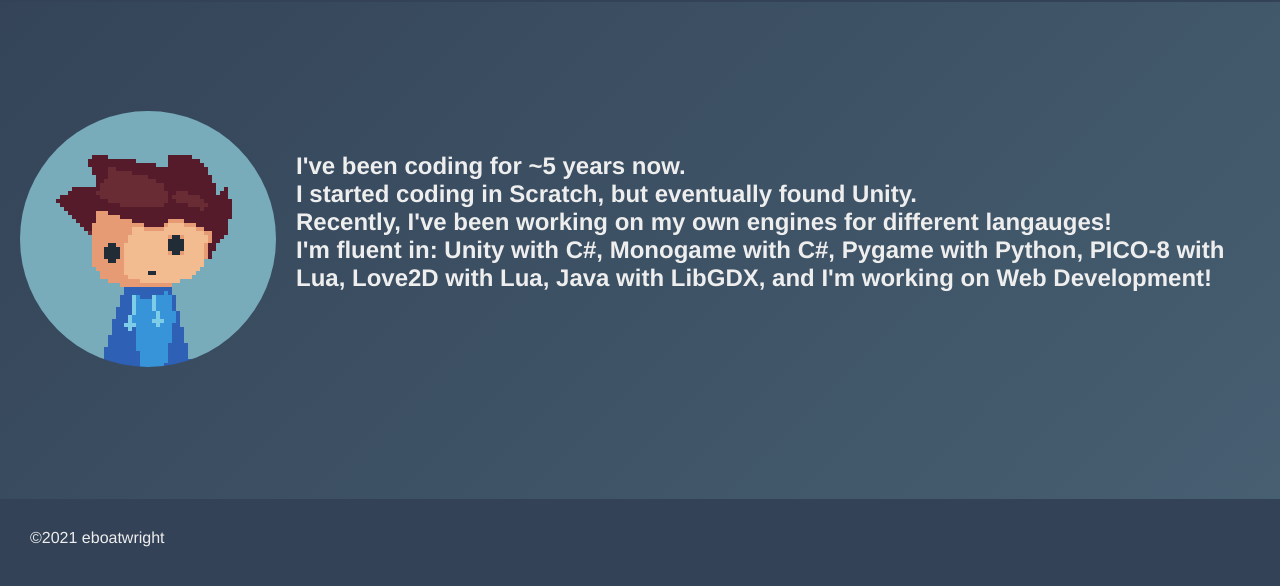
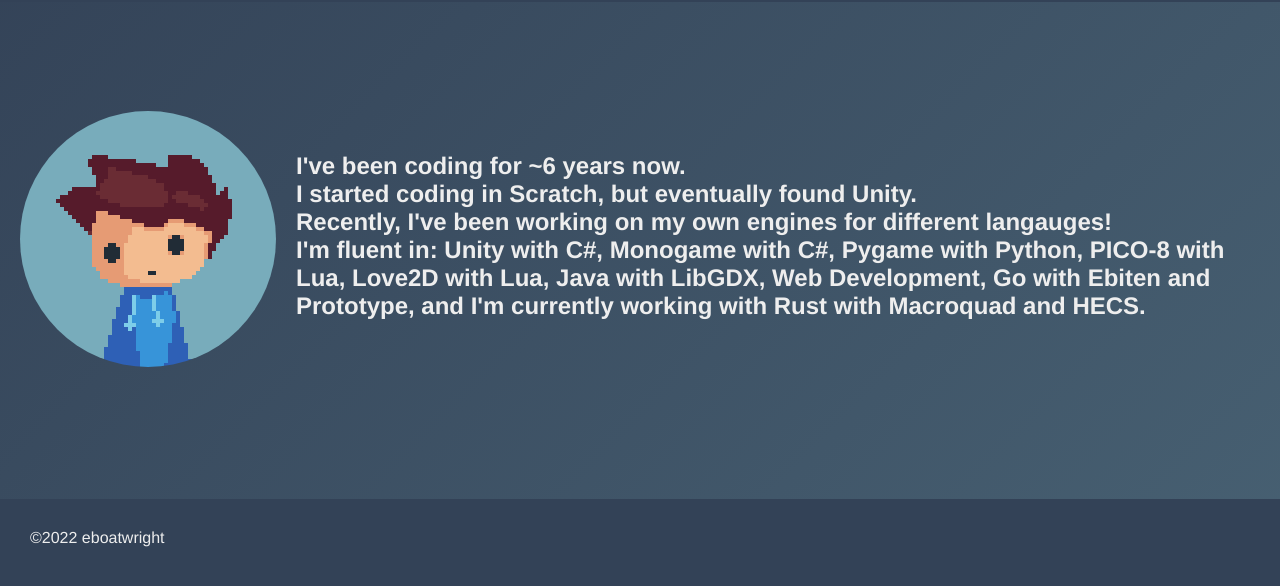
Before and after one commit to eboatwright/eboatwright.github.io, a plain HTML site: page pages/about.html in a window 1280 px wide. Shown: the part 106-692 px from the top of the page. Drawn offline with Linux system fonts and the light colour scheme.

Commit message:
12/28/21 1:20 PM
 - updated C to be 2022
 - updated itch link in games page
 - enabled FDG

```diff
--- a/pages/about.html
+++ b/pages/about.html
@@ -25,11 +25,11 @@
       <div class="images">
          <img class="index-image" src="../upscaledIcon.png">
       </div>
-      <h2 class="about-header">I've been coding for ~5 years now.<br/>I started coding in Scratch, but eventually found Unity.<br/>
+      <h2 class="about-header">I've been coding for ~6 years now.<br/>I started coding in Scratch, but eventually found Unity.<br/>
          Recently, I've been working on my own engines for different langauges!<br/>
-         I'm fluent in: Unity with C#, Monogame with C#, Pygame with Python, PICO-8 with Lua, Love2D with Lua, Java with LibGDX, and I'm working on Web Development!</h2>
+         I'm fluent in: Unity with C#, Monogame with C#, Pygame with Python, PICO-8 with Lua, Love2D with Lua, Java with LibGDX, Web Development, Go with Ebiten and Prototype, and I'm currently working with Rust with Macroquad and HECS.</h2>
    </section>
-   <footer class="footer">©2021 eboatwright</footer>
+   <footer class="footer">©2022 eboatwright</footer>
 </body>
 
 </html>
```
Also changed, not shown: index.html (+1 -1 lines), pages/contacts.html (+1 -1 lines), pages/games.html (+2 -2 lines), FloppyDudeGame/index.html (renamed from FloppyDudeGame/game.html), 1 other file.
